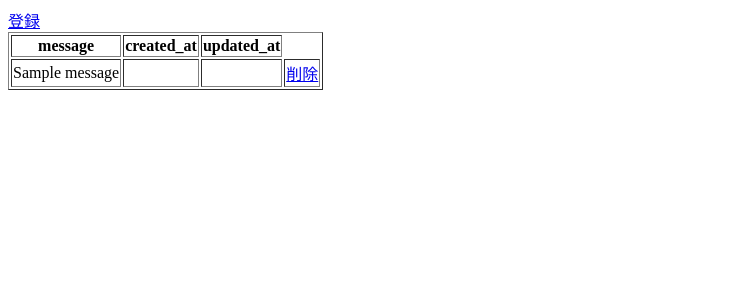
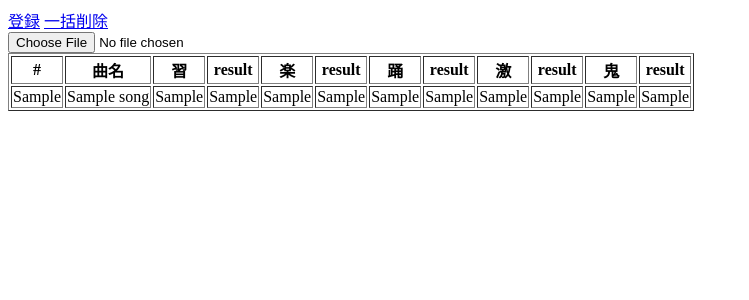
Before and after one commit to okadato623/sm_clear_mng_django, a Django app: template docker_clearMng/templates/index.html in a window 1280 px wide. Shown: the top 300 px of the page, without its empty margins (0-749 px from the left). Run offline with Django 3.2, Linux system fonts and the light colour scheme; tables that the repository leaves empty hold one stand-in row (values such as "Sample post"); the template is opened without the code that fills it: values that come from a table or form of the project are taken from there, most other values are stand-ins (such as "Sample title", 1, 10 or a date in 2020); one stand-in notice (Sample message) is shown; parts of the project's set-up code (start-up, migrations or seed data) failed here and were passed over.

Commit message:
ファイルアップロードとCSS適用

```diff
--- a/docker_clearMng/clearMng/settings.py
+++ b/docker_clearMng/clearMng/settings.py
@@ -124,3 +124,7 @@
 # https://docs.djangoproject.com/en/2.2/howto/static-files/
 
 STATIC_URL = '/static/'
+
+STATICFILES_DIRS = (
+    os.path.join(BASE_DIR, 'static'),
+)
--- a/docker_clearMng/mngApp/forms.py
+++ b/docker_clearMng/mngApp/forms.py
@@ -1,4 +1,19 @@
 from django import forms
 
-class MessageForm(forms.Form):
-    message = forms.CharField()
+class SongForm(forms.Form):
+    title = forms.CharField(required=False)
+
+    bLv = forms.CharField(required=False)
+    eLv = forms.CharField(required=False)
+    mLv = forms.CharField(required=False)
+    hLv = forms.CharField(required=False)
+    cLv = forms.CharField(required=False)
+
+    bRes = forms.CharField(required=False)
+    eRes = forms.CharField(required=False)
+    mRes = forms.CharField(required=False)
+    hRes = forms.CharField(required=False)
+    cRes = forms.CharField(required=False)
+
+class UploadFileForm(forms.Form):
+    file = forms.FileField(required=True, label='')
--- a/docker_clearMng/mngApp/urls.py
+++ b/docker_clearMng/mngApp/urls.py
@@ -7,5 +7,8 @@
     path('', views.index, name='index'),
     path('new/', views.new, name='new'),
     path('add/', views.add, name='add'),
+    path('upload/', views.upload, name='upload'),
+    path('deleteAll/', views.deleteAll, name='deleteAll'),
+    path('misc', views.misc, name='misc'),
     path(r'^delete/(?P<id>\d+)/$', views.delete, name='delete'),
 ]
--- /dev/null
+++ b/docker_clearMng/static/misc.css
@@ -0,0 +1,16 @@
+table#main td:hover {
+    background-color: #f9cccc; /* 行の背景色 */
+   }
+
+.a1 {
+    background-color:  #98d98e;
+    height: 120px;
+    padding: 20px;
+  }
+.b1 {
+    background-color:  #e4de8a;
+    padding-left: 20px;
+    height: 40px;
+    text-align:left;
+    font-size: 18pt
+  }
--- a/docker_clearMng/templates/index.html
+++ b/docker_clearMng/templates/index.html
@@ -1,21 +1,46 @@
+{% load static %}
+{% block extrahead %}
+<link href="{% static 'misc.css' %}" rel="stylesheet">
+{% endblock %}
 {% block body %}
-<a href="/mngApp/new/">登録</a>
+<a href="/mngApp/upload/">登録</a>
+<a href="/mngApp/deleteAll/">一括削除</a>
   <form method="post" action="">
-    <table border="1">
+    {{ f }}
+    <table border="1" id="main">
       <thead>
         <tr>
-          <th>message</th>
-          <th>created_at</th>
-          <th>updated_at</th>
+            <th>#</th>
+            <th>曲名</th>
+            <th>習</th>
+            <th>result</th>
+            <th>楽</th>
+            <th>result</th>
+            <th>踊</th>
+            <th>result</th>
+            <th>激</th>
+            <th>result</th>
+            <th>鬼</th>
+            <th>result</th>
         </tr>
       </thead>
       <tbody>
-        {% for message in messages %}
+        {% for song in songs %}
           <tr>
-            <td>{{ message.message }}</td>
-            <td>{{ message.created_at }}</td>
-            <td>{{ message.updated_at }}</td>
-            <td><a href="{% url 'delete' id=message.id %}" class="btn btn-primary btn-sm" id="btn_del">削除</a></td>
+            <td align="center">{{ song.no }}</td>
+            <td align="left">{{ song.name }}</td>
+
+            <td align="center">{{ song.bLv }}</td>
+            <td align="center">{{ song.bRes }}</td>
+            <td align="center">{{ song.eLv }}</td>
+            <td align="center">{{ song.eRes }}</td>
+            <td align="center">{{ song.mLv }}</td>
+            <td align="center">{{ song.mRes }}</td>
+            <td align="center">{{ song.hLv }}</td>
+            <td align="center">{{ song.hRes }}</td>
+            <td align="center">{{ song.cLv }}</td>
+            <td align="center">{{ song.cRes }}</td>
+
           </tr>
         {% endfor %}
       </tbody>
```
Also changed, not shown: docker_clearMng/mngApp/models.py (+20 -6 lines), docker_clearMng/mngApp/views.py (+49 -8 lines), docker_clearMng/templates/misc.html (added, +19 -0 lines), docker_clearMng/templates/receive_words.html (deleted, +0 -11 lines), docker_clearMng/templates/upload.html (added, +19 -0 lines), docker_clearMng/mngApp/migrations/0002_auto_20190527_0554.py (added), docker_clearMng/mngApp/migrations/0003_song_blv.py (added), docker_clearMng/mngApp/migrations/0004_auto_20190527_0640.py (added), docker_clearMng/mngApp/migrations/0005_song_no.py (added).
